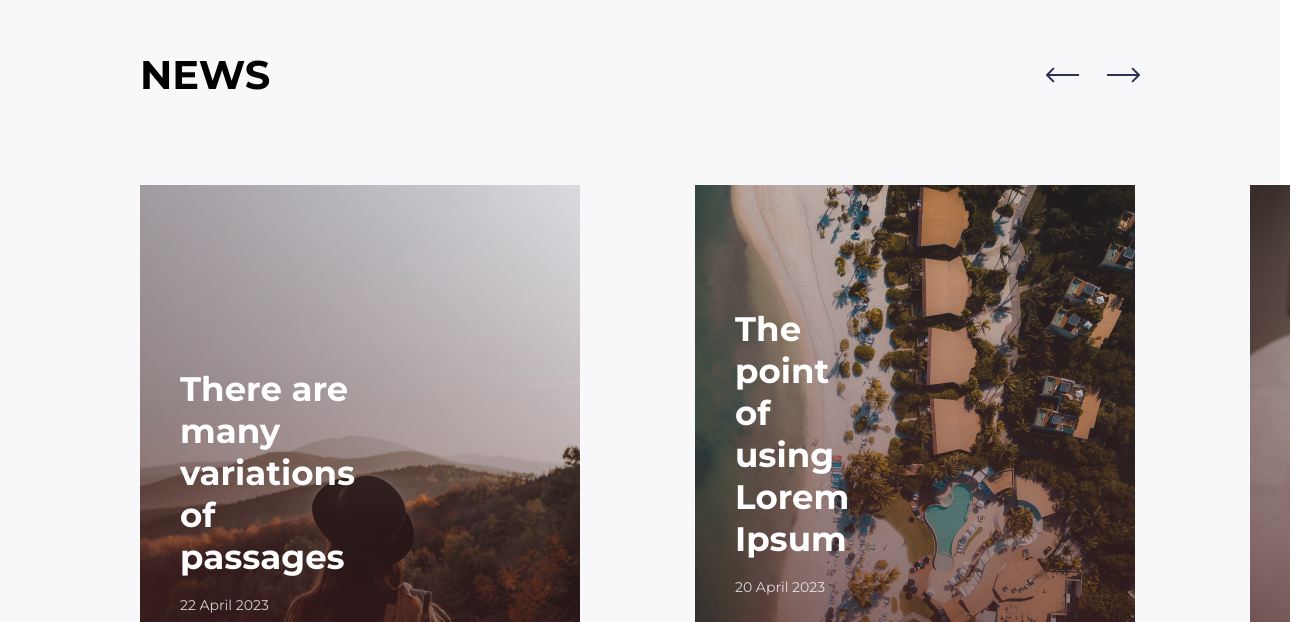
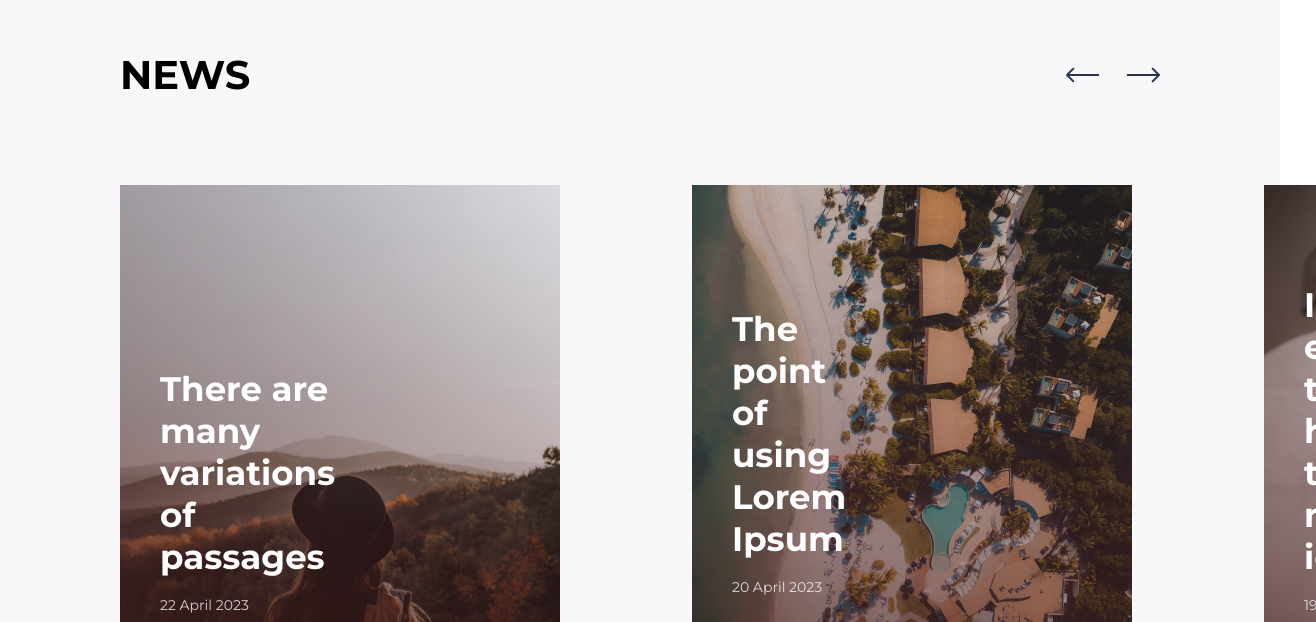
Before and after one commit to nnatroo/artmedia-task, a React (Vite) app: page / in a window 1280 px wide. Shown: the part 2258-2880 px from the top of the page, 1316 px wide, since content can reach past the window. Built offline with nearby package versions, Linux system fonts and the light colour scheme.

Commit message:
modified:   src/modules/News.module.css

```diff
--- a/src/modules/News.module.css
+++ b/src/modules/News.module.css
@@ -169,13 +169,13 @@
 
 @media (max-width: 1400px) {
     .logical-container {
-        width: 1100px;
+        width: 1120px;
     }
 }
 
 @media (max-width: 1300px) {
     .logical-container {
-        width: 1000px;
+        width: 1040px;
     }
 }
 
```
